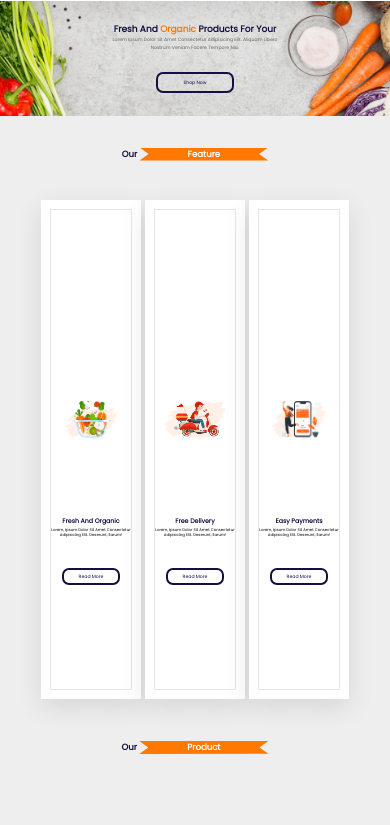
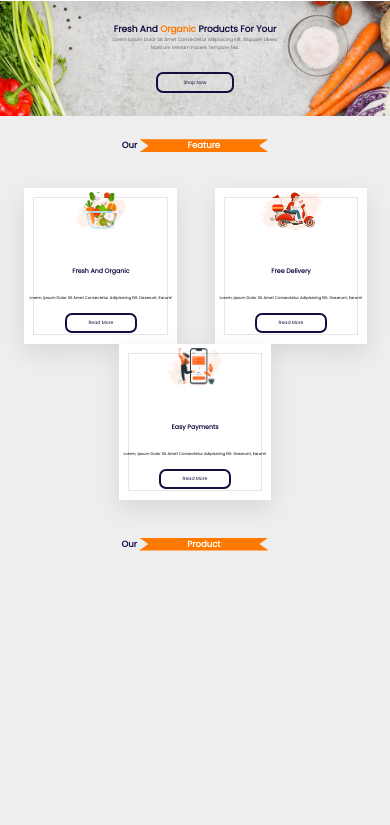
Before and after one commit to Emmanueluma/groco, a plain HTML site: page index.html in a window 390 px wide. Shown: the part 19-844 px from the top of the page. Drawn offline with Linux system fonts and the light colour scheme; a web font is replaced by a local one.

Commit message:
6th (still on media)

```diff
--- a/index.html
+++ b/index.html
@@ -124,7 +124,7 @@
         <section class="feature" id="feature">
             <h1>our <span>feature</span></h1>
             <div class="container">
-                <section class="box">
+                <section class="box box1">
                     <div class="div1">
                         <img src="image/image/feature-img-1.png" alt="some vegetable in a glass bowl">
                     </div>
@@ -134,7 +134,7 @@
                         <a href="#">read more</a>
                     </div>
                 </section>
-                <section class="box">
+                <section class="box box2">
                     <div class="div1">
                         <img src="image/image/feature-img-2.png" alt="a good looking delivery man on a bike">
                     </div>
@@ -144,7 +144,7 @@
                         <a href="#">read more</a>
                     </div>
                 </section>
-                <section class="box">
+                <section class="box box3">
                     <div class="div1">
                         <img src="image/image/feature-img-3.png" alt="an excited lady with a happy transation on her phone">
                     </div>
--- a/styles.css
+++ b/styles.css
@@ -790,6 +790,9 @@ footer .container section.four a {
     font-size: 1vw;
     transition: all .3s linear;
 }
+footer .container section.four p {
+    font-size: 1.2vw;
+}
 footer .container section.four a:hover {
     color: #fff;
     background-color: var(--orange);
@@ -807,4 +810,30 @@ footer .container section.four div.main {
     header .nav section.icons section.icon0{
         display: flex;
     }
+    main section.feature {
+        height:100vw;
+    }
+    main section.feature div {
+        flex-direction: row;
+        padding: 1vw;
+        width: 100%;
+        height: 100%;
+        align-items: flex-start;
+        flex-wrap: wrap;
+    }
+    main section.feature div section.box1 {
+        margin-left: .5vw;
+    }
+    main section.feature div section {
+        display: flex;
+        justify-content: flex-start;
+        width: 40%;
+        height: 40vw;
+    }
+    main section.feature div section div.div1 {
+        display: flex;
+        justify-content: center;
+        align-items: center;
+    }
+
 }
```
